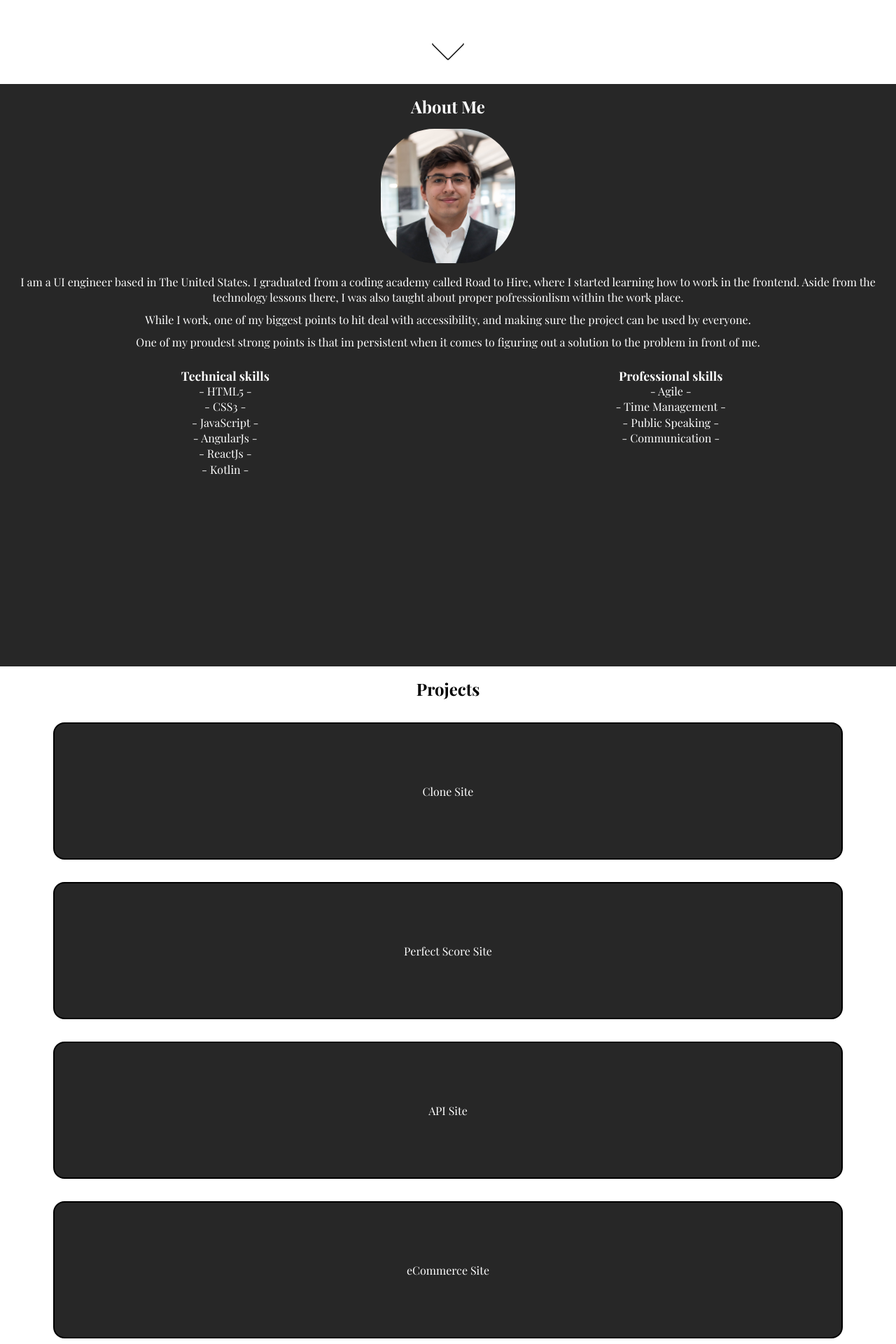
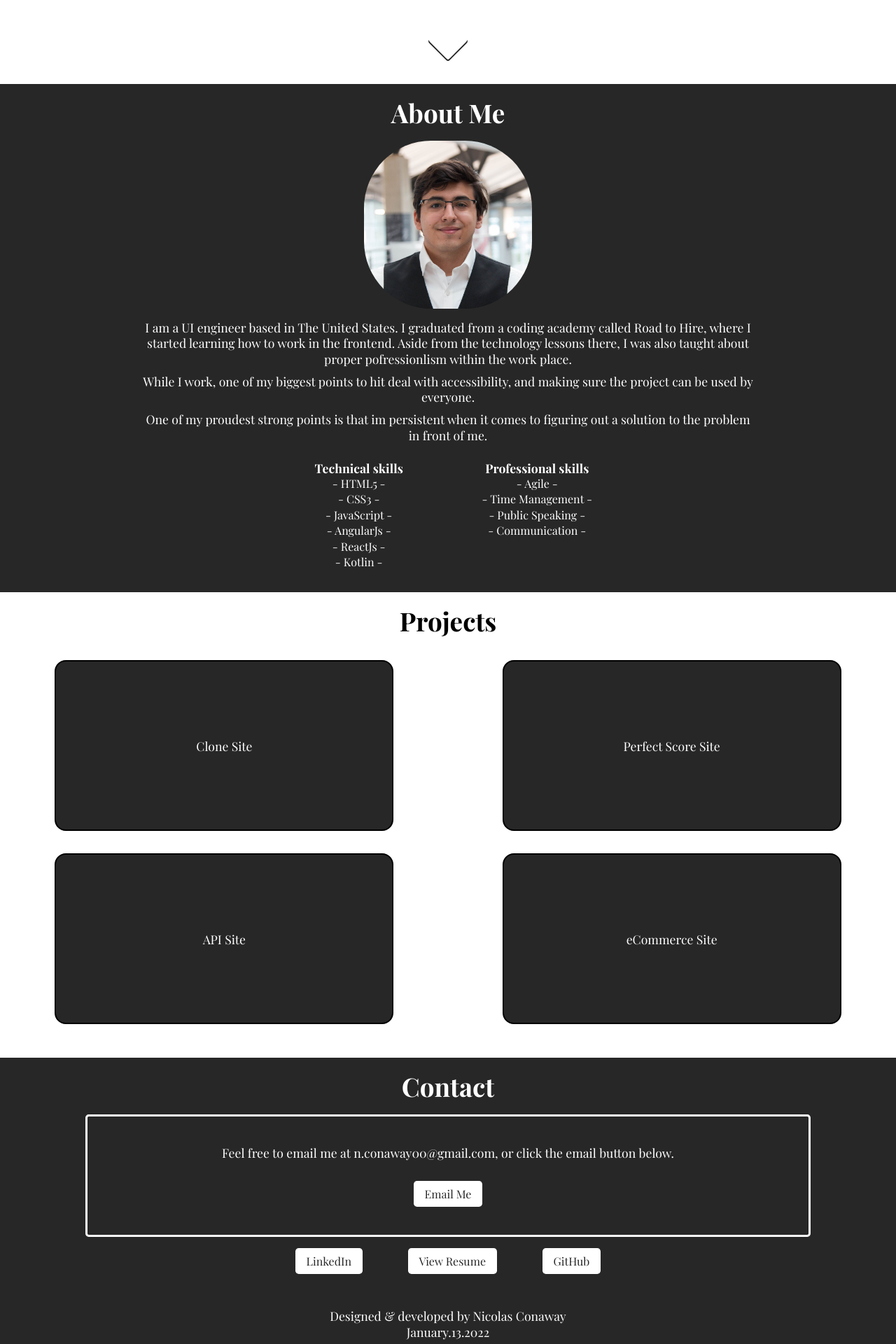
Before and after one commit to NicolasConaway/Nicolas-Conaway, an Angular app: page / in a window 1280 px wide. Shown: the part 680-2600 px from the top of the page at 70% size. Built offline with nearby package versions, Linux system fonts and the light colour scheme; a web font is replaced by a local one.

Commit message:
Desktop adjustments

```diff
--- a/src/styles.css
+++ b/src/styles.css
@@ -40,6 +40,9 @@ textarea {
     color: rgb(39, 39, 39);
     text-decoration: none;
 }
+.header-link {
+    padding: 1rem;
+}
 .header-link:hover {
     color: rgb(95, 95, 95);
     cursor: pointer;
@@ -76,6 +79,7 @@ textarea {
     background-color: transparent;
     animation: fadeinHeaderLink 4.5s;
     cursor: pointer;
+    -webkit-tap-highlight-color: transparent;
 }
 
 @keyframes fadein {
@@ -91,8 +95,7 @@ textarea {
 /* About Page Styles */
 .about-page-container,
 .contact-page-container {
-    max-height: fit-content;
-    min-height: 100vh;
+    height: fit-content;
     background-color: rgb(39, 39, 39);
     color: white;
     padding: 1rem;
@@ -149,27 +152,15 @@ textarea {
     font-size: 1rem;
     line-height: 1.4rem;
 }
-#resume_button {
-    -webkit-tap-highlight-color: transparent;
-}
-#resume_button button {
-    border: none;
-    background-color: white;
-    padding: .5rem 1rem;
-    font-size: 1rem;
-    margin-top: 1rem;
-    border-radius: 3rem;
-    cursor: pointer;
-}
-#resume_button button:hover {
-    background-color: rgb(241, 241, 241);
-}
 
 /* Projects Page Styles */
 .projects-page-container {
-    max-height: fit-content;
-    min-height: 100vh;
+    height: fit-content;
     padding: 1rem;
+    display: flex;
+    flex-direction: column;
+    justify-content: center;
+    align-items: center;
 }
 #projects_title {
     text-align: center;
@@ -181,6 +172,7 @@ textarea {
     flex-direction: column;
     justify-content: center;
     align-items: center;
+    width: 100%;
 }
 .placeholder-project {
     height: 12rem;
@@ -241,8 +233,6 @@ textarea {
 /* Contact Page Styles */
 .contact-page-container {
     height: fit-content;
-    max-height: unset;
-    min-height: unset;
 }
 #email_me {
     border: 0.2rem solid white;
@@ -274,7 +264,7 @@ textarea {
 }
 #extra_links {
     height: fit-content;
-    width: 80%;
+    width: 100%;
     display: flex;
     justify-content: space-between;
     align-items: center;
@@ -292,3 +282,77 @@ textarea {
     background-color: rgb(39, 39, 39);
     color: white;
 }
+
+@media (min-width: 1280px) {
+    p, ul {
+        font-size: 1.1rem;
+    }
+    h2 {
+        font-size: 2.3rem;
+    }
+    h3 {
+        font-size: 1.2rem;
+    }
+    /* Header */
+    .header-link {
+        font-size: 1.5rem;
+    }
+
+    /* Landing */
+    .landing-page-text h1 {
+        font-size: 2.5rem;
+    }
+    .landing-page-text p {
+        font-size: 1.5rem;
+    }
+    #landing-page-arrow {
+        height: 2.5rem;
+        width: 2.5rem;
+    }
+
+    /* About Me */
+    #nicolas_conaway_img {
+        width: 15rem;
+        height: 15rem;
+    }
+    #about_me_description {
+        width: 70%;
+    }
+    .skills-container {
+        width: 40%;
+    }
+
+    /* Projects */
+    #projects_list_container {
+        flex-direction: row;
+        flex-wrap: wrap;
+        width: 90%;
+        justify-content: space-between;
+    }
+    .placeholder-project {
+        width: 30rem;
+        height: 15rem;
+    }
+    .placeholder-project:nth-child(4) {
+        margin-bottom: 2rem;
+    }
+
+    /* Contact */
+    .contact-page-container {
+        padding-bottom: 2rem;
+    }
+    #email_me {
+        padding: 2.5rem 1rem;
+    }
+    #email_me p {
+        margin-bottom: 1.8rem;
+    }
+    #extra_links {
+        width: 35%
+    }
+
+    /* Footer */
+    .portfolio-footer {
+        padding: 1rem 0;
+    }
+}
```
